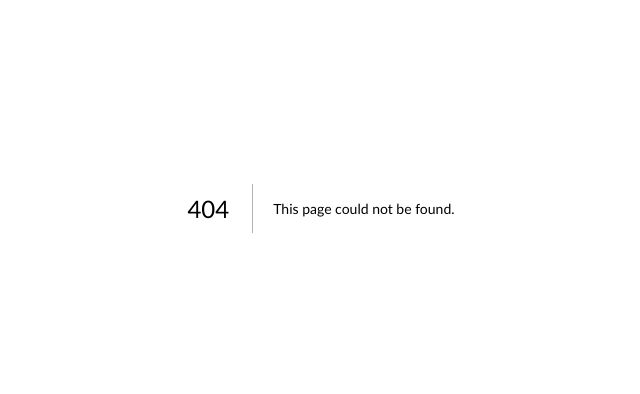
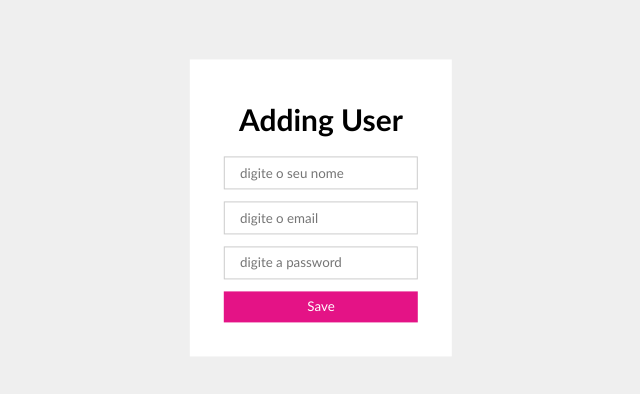
Before and after one commit to mauriciocosta404/tasks-maneger-nextjs-typescript-nodejs-mysql, a Next.js app in the folder front/: page /addUsers in a window 1280 px wide. Before the commit this address had no page. Shown: the part 192-586 px from the top of the page, without its empty margins (319-959 px from the left). Built offline with nearby package versions, Linux system fonts and the light colour scheme.

Commit message:
terminando o addusers

```diff
--- /dev/null
+++ b/front/pages/addUsers.tsx
@@ -0,0 +1,14 @@
+import type { NextPage } from 'next'
+import Head from 'next/head'
+import AddUsers from '../src/components/addUsers/addUsers'
+
+const AddUser: NextPage = () => {
+
+    return (
+        <>
+            <AddUsers/>
+        </>
+    )
+}
+
+export default AddUser
--- a/front/pages/index/index.tsx
+++ b/front/pages/index/index.tsx
@@ -19,7 +19,6 @@ const Home: NextPage = () => {
       <div className='header'>
         <Header></Header>
         <MiniCards></MiniCards>
-
       </div>
 
     </C.Container>
--- /dev/null
+++ b/front/src/components/addUsers/addUsers.tsx
@@ -0,0 +1,34 @@
+import * as C from './style';
+import React, { useState } from 'react';
+import { useEffect } from 'react';
+import Axios from 'axios';
+
+
+
+const AddUsers = () => {
+
+    return (
+        <C.AppContainer>
+            <div className='register-container'>
+                <h1>Adding User</h1>
+                <input
+                    type="text"
+                    name="name"
+                    placeholder='digite o seu nome'
+                />
+                <input
+                    type="text"
+                    name="email"
+                    placeholder='digite o email'
+                />
+                <input
+                    type="text"
+                    name="password"
+                    placeholder='digite a password'
+                />
+                <button>Save</button>
+            </div>
+        </C.AppContainer>
+    );
+}
+export default AddUsers;
--- /dev/null
+++ b/front/src/components/addUsers/style.ts
@@ -0,0 +1,25 @@
+import styled from "styled-components";
+
+export const AppContainer = styled.div`
+    background-color: #fff;
+    position: absolute;
+    top: 50%;left:50%;
+    transform: translate(-50%,-50%);
+    >div{
+        display: flex;
+        flex-direction: column;
+        padding: 1.5rem;
+        input{
+            border: 1px solid #ccc;
+        }
+    }
+    *{
+        margin: .4rem;
+        padding:.5rem 1rem;
+    }
+    button{
+        background-color: #e41386;
+        border: none;
+        color: #fff;
+    }
+`;
--- a/front/src/components/aside/aside.tsx
+++ b/front/src/components/aside/aside.tsx
@@ -37,7 +37,7 @@ const Aside=()=>{
                 </div>
                 <div className='menu-item'>
                     <FaCartPlus />
-                    Add Users
+                    <a href="/addUsers">Add Users</a>
                 </div>
             </div>
         </C.Container>
--- a/front/src/components/header/style.ts
+++ b/front/src/components/header/style.ts
@@ -29,7 +29,7 @@ export const Container=styled.nav`
     }
     .avatar{
         display: flex;
-        gap: .3rem;
+        gap: .5rem;
         .image img{
             border-radius: 50%;
         }
```
Also changed, not shown: front/src/components/aside/style.ts (+12 -2 lines), front/src/components/miniCards/MiniCards.tsx (+10 -1 lines), front/src/components/miniCards/style.ts (+18 -8 lines).
